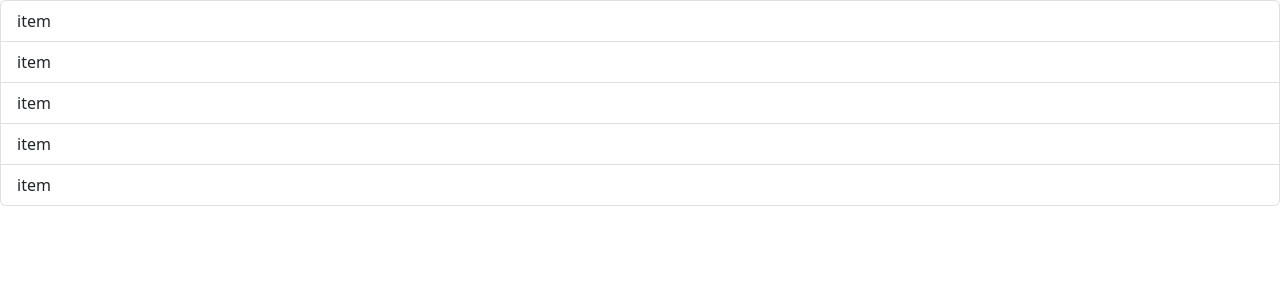
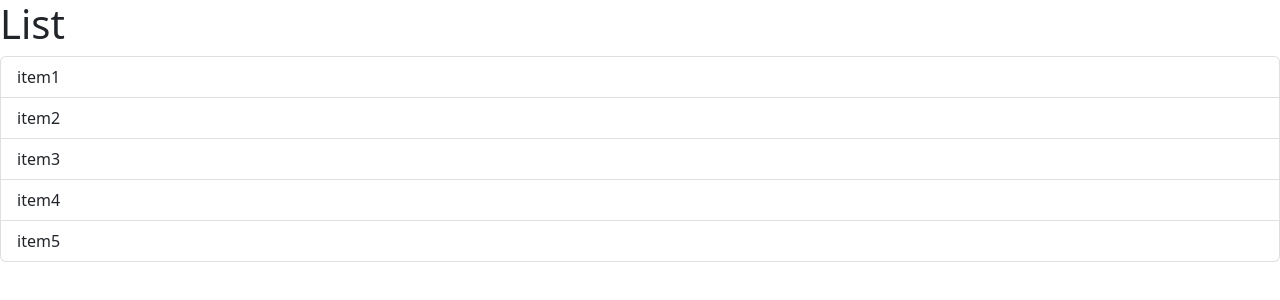
Before and after one commit to marciofao/game-discovery, a React (Vite) app: page / in a window 1280 px wide. Shown: the top 300 px of the page. Built offline with nearby package versions, Linux system fonts and the light colour scheme.

Commit message:
👔 click handling

```diff
--- a/src/components/ListGroup.tsx
+++ b/src/components/ListGroup.tsx
@@ -1,12 +1,34 @@
+import { Fragment } from "react/jsx-runtime";
+import { MouseEvent } from "react";
+
 function ListGroup() {
+    let items = ["item1", "item2", "item3", "item4", "item5"];
+    //items=[];
+
+    let selcetedItem = -1;
+
+    const getMessage = () => {
+        return items.length === 0 && <p>There are no items</p>;
+    };
+
+    const handleClick = (event: MouseEvent) => console.log(event);
+
     return (
-        <ul className="list-group">
-            <li className="list-group-item">item</li>
-            <li className="list-group-item">item</li>
-            <li className="list-group-item">item</li>
-            <li className="list-group-item">item</li>
-            <li className="list-group-item">item</li>
-        </ul>
+        <>
+            <h1>List</h1>
+            {getMessage()}
+            <ul className="list-group">
+                {items.map((item, index) => (
+                    <li
+                        key={item}
+                        onClick={handleClick}
+                        className={selcetedItem === index ? 'list-group-item active' : 'list-group-item'}
+                    >
+                        {item}
+                    </li>
+                ))}
+            </ul>
+        </>
     );
 }
 
```
